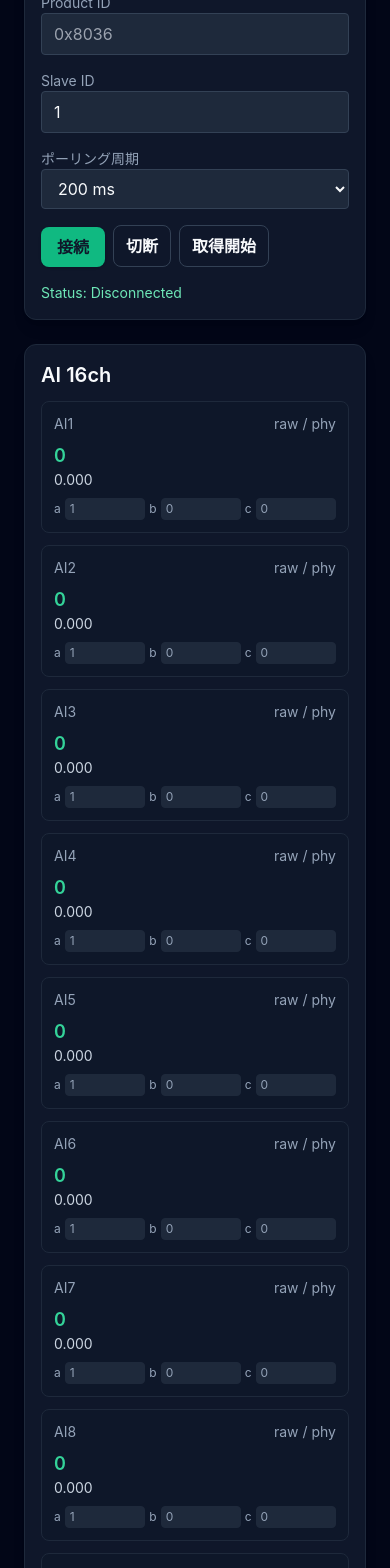
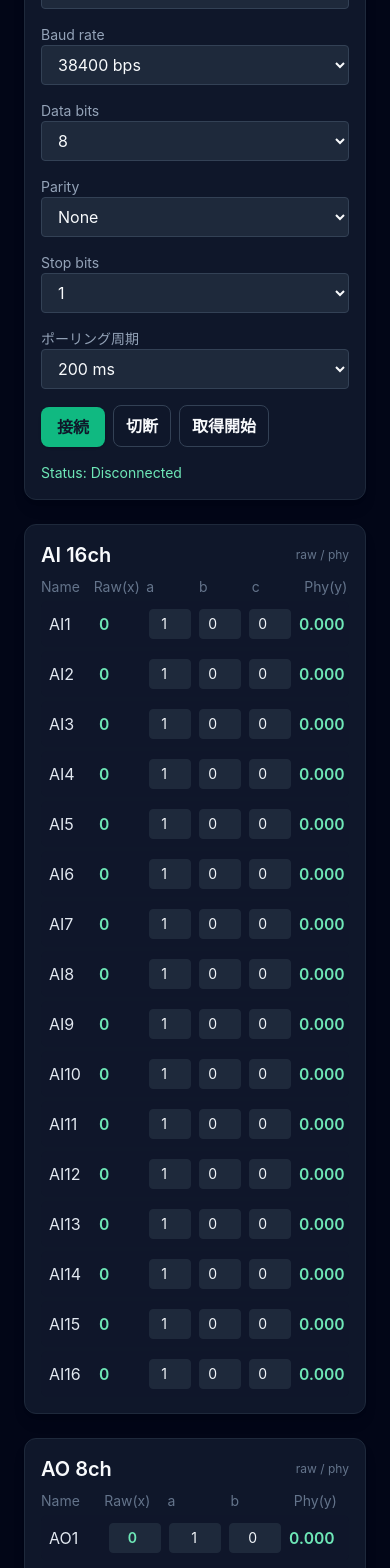
Before and after one commit to KikuchiMakoto/modbus_simple_logger, a React (Vite) app: page / in a window 390 px wide. Shown: the part 280-1848 px from the top of the page. Built offline with nearby package versions, Linux system fonts and the light colour scheme.

Commit message:
WebUSB connect successful

```diff
--- a/package.json
+++ b/package.json
@@ -10,7 +10,8 @@
   },
   "dependencies": {
     "chart.js": "^4.4.4",
-    "modbus-serial": "^11.0.1",
+    "chartjs-adapter-date-fns": "^3.0.0",
+    "modbus-serial": "^8.0.23",
     "react": "^18.2.0",
     "react-chartjs-2": "^5.2.0",
     "react-dom": "^18.2.0",
--- a/src/App.tsx
+++ b/src/App.tsx
@@ -10,7 +10,7 @@ import {
   Legend,
 } from 'chart.js';
 import 'chartjs-adapter-date-fns';
-import { WebUsbModbusClient } from './modbus/webusbClient';
+import { WebSerialModbusClient } from './modbus/webserialClient';
 import {
   AiCalibration,
   AoCalibration,
@@ -18,6 +18,7 @@ import {
   AoChannel,
   PollingRateOption,
   DataPoint,
+  SerialSettings,
 } from './types';
 import {
   aiToPhysical,
@@ -45,7 +46,16 @@ const POLLING_OPTIONS: PollingRateOption[] = [
 
 const AI_CHANNELS = 16;
 const AO_CHANNELS = 8;
-const DEFAULT_BAUD = 38400;
+const BAUD_OPTIONS = [9600, 19200, 38400, 57600, 115200];
+const DATA_BITS_OPTIONS: SerialSettings['dataBits'][] = [7, 8];
+const STOP_BITS_OPTIONS: SerialSettings['stopBits'][] = [1, 2];
+const PARITY_OPTIONS: SerialSettings['parity'][] = ['none', 'even', 'odd'];
+const DEFAULT_SERIAL_SETTINGS: SerialSettings = {
+  baudRate: 38400,
+  dataBits: 8,
+  stopBits: 1,
+  parity: 'none',
+};
 const AI_START_REGISTER = 0x0000;
 const AO_START_REGISTER = 0x0100;
 
@@ -79,6 +89,11 @@ function formatTimestamp(ts: number) {
   return new Date(ts).toISOString();
 }
 
+function formatSerialSettings(settings: SerialSettings) {
+  const parityLetter = settings.parity === 'none' ? 'N' : settings.parity === 'even' ? 'E' : 'O';
+  return `${settings.baudRate}bps ${settings.dataBits}${parityLetter}${settings.stopBits}`;
+}
+
 const axisOptions = [
   { key: 'time', label: 'Timestamp (ms)' },
   ...Array.from({ length: AI_CHANNELS }, (_, idx) => ({ key: `ai${idx}`, label: `AI${idx + 1}` })),
@@ -86,9 +101,8 @@ const axisOptions = [
 ];
 
 function App() {
-  const [vendorId, setVendorId] = useState('');
-  const [productId, setProductId] = useState('');
   const [slaveId, setSlaveId] = useState(1);
+  const [serialSettings, setSerialSettings] = useState<SerialSettings>(DEFAULT_SERIAL_SETTINGS);
   const [pollingRate, setPollingRate] = useState<PollingRateOption>(POLLING_OPTIONS[0]);
   const [aiCalibration, setAiCalibration] = useState<AiCalibration[]>(loadAiCalibration(AI_CHANNELS));
   const [aoCalibration, setAoCalibration] = useState<AoCalibration[]>(loadAoCalibration(AO_CHANNELS));
@@ -101,14 +115,8 @@ function App() {
   const [logHandle, setLogHandle] = useState<FileSystemWritableFileStream | null>(null);
   const [chartX, setChartX] = useState('time');
   const [chartY, setChartY] = useState('ai0');
-  const clientRef = useRef<WebUsbModbusClient | null>(null);
+  const clientRef = useRef<WebSerialModbusClient | null>(null);
   const pollTimer = useRef<number>();
-
-  useEffect(() => {
-    if (clientRef.current) {
-      clientRef.current = new WebUsbModbusClient(slaveId);
-    }
-  }, [slaveId]);
 
   useEffect(() => {
     saveAiCalibration(aiCalibration);
@@ -228,17 +236,17 @@ function App() {
   }, [acquiring, pollingRate]);
 
   const handleConnect = async () => {
-    const filters = [] as USBDeviceFilter[];
-    if (vendorId) filters.push({ vendorId: parseInt(vendorId, 10) });
-    if (productId) filters.push({ productId: parseInt(productId, 10) });
-
     try {
-      const client = new WebUsbModbusClient(slaveId);
-      await client.connect(filters.length ? filters : [{ vendorId: 0x0403 }]);
+      const client = new WebSerialModbusClient(slaveId, serialSettings);
+      await client.connect();
       clientRef.current = client;
       setConnected(true);
-      setStatus(`Connected @ ${DEFAULT_BAUD}bps`);
+      setStatus(`Connected @ ${formatSerialSettings(serialSettings)}`);
     } catch (err) {
+      if (err instanceof DOMException && err.name === 'NotFoundError') {
+        setStatus('デバイス選択をキャンセルしました');
+        return;
+      }
       setStatus((err as Error).message);
     }
   };
@@ -329,8 +337,10 @@ function App() {
     <div className="p-6 space-y-6">
       <header className="flex flex-col gap-3 md:flex-row md:items-center md:justify-between">
         <div>
-          <h1 className="text-2xl font-bold text-emerald-400">ModbusRTU WebUSB Logger</h1>
-          <p className="text-sm text-slate-400">AI 16ch / AO 8ch ・ Baud {DEFAULT_BAUD}</p>
+          <h1 className="text-2xl font-bold text-emerald-400">ModbusRTU Web Serial Logger</h1>
+          <p className="text-sm text-slate-400">
+            AI 16ch / AO 8ch - {formatSerialSettings(serialSettings)}
+          </p>
         </div>
         <div className="flex gap-2">
           <button className="button-secondary" onClick={handleDownloadCalibration}>
@@ -342,35 +352,95 @@ function App() {
         </div>
       </header>
 
-      <section className="card grid gap-4 md:grid-cols-2 lg:grid-cols-3">
-        <div>
-          <label className="block text-sm text-slate-400">Vendor ID</label>
-          <input
-            value={vendorId}
-            onChange={(e) => setVendorId(e.target.value)}
-            className="w-full rounded border border-slate-700 bg-slate-800 px-3 py-2"
-            placeholder="0x2341"
-          />
-        </div>
-        <div>
-          <label className="block text-sm text-slate-400">Product ID</label>
-          <input
-            value={productId}
-            onChange={(e) => setProductId(e.target.value)}
-            className="w-full rounded border border-slate-700 bg-slate-800 px-3 py-2"
-            placeholder="0x8036"
-          />
-        </div>
+      <section className="card grid gap-4 md:grid-cols-2 lg:grid-cols-4">
         <div>
           <label className="block text-sm text-slate-400">Slave ID</label>
           <input
             type="number"
             value={slaveId}
             onChange={(e) => setSlaveId(parseInt(e.target.value, 10))}
-            className="w-full rounded border border-slate-700 bg-slate-800 px-3 py-2"
+            className="w-full rounded border border-slate-700 bg-slate-800 px-3 py-2 disabled:cursor-not-allowed disabled:opacity-60"
             min={1}
             max={247}
+            disabled={connected}
           />
+        </div>
+        <div>
+          <label className="block text-sm text-slate-400">Baud rate</label>
+          <select
+            value={serialSettings.baudRate}
+            onChange={(e) =>
+              setSerialSettings((prev) => ({ ...prev, baudRate: Number(e.target.value) }))
+            }
+            className="w-full rounded border border-slate-700 bg-slate-800 px-3 py-2 disabled:cursor-not-allowed disabled:opacity-60"
+            disabled={connected}
+          >
+            {BAUD_OPTIONS.map((baud) => (
+              <option key={baud} value={baud}>
+                {baud} bps
+              </option>
+            ))}
+          </select>
+        </div>
+        <div>
+          <label className="block text-sm text-slate-400">Data bits</label>
+          <select
+            value={serialSettings.dataBits}
+            onChange={(e) =>
+              setSerialSettings((prev) => ({
+                ...prev,
+                dataBits: Number(e.target.value) as SerialSettings['dataBits'],
+              }))
+            }
+            className="w-full rounded border border-slate-700 bg-slate-800 px-3 py-2 disabled:cursor-not-allowed disabled:opacity-60"
+            disabled={connected}
+          >
+            {DATA_BITS_OPTIONS.map((bits) => (
+              <option key={bits} value={bits}>
+                {bits}
+              </option>
+            ))}
+          </select>
+        </div>
+        <div>
+          <label className="block text-sm text-slate-400">Parity</label>
+          <select
+            value={serialSettings.parity}
+            onChange={(e) =>
+              setSerialSettings((prev) => ({
+                ...prev,
+                parity: e.target.value as SerialSettings['parity'],
+              }))
+            }
+            className="w-full rounded border border-slate-700 bg-slate-800 px-3 py-2 disabled:cursor-not-allowed disabled:opacity-60"
+            disabled={connected}
+          >
+            {PARITY_OPTIONS.map((opt) => (
+              <option key={opt} value={opt}>
+                {opt === 'none' ? 'None' : opt.charAt(0).toUpperCase() + opt.slice(1)}
+              </option>
+            ))}
+          </select>
+        </div>
+        <div>
+          <label className="block text-sm text-slate-400">Stop bits</label>
+          <select
+            value={serialSettings.stopBits}
+            onChange={(e) =>
+              setSerialSettings((prev) => ({
+                ...prev,
+                stopBits: Number(e.target.value) as SerialSettings['stopBits'],
+              }))
+            }
+            className="w-full rounded border border-slate-700 bg-slate-800 px-3 py-2 disabled:cursor-not-allowed disabled:opacity-60"
+            disabled={connected}
+          >
+            {STOP_BITS_OPTIONS.map((bits) => (
+              <option key={bits} value={bits}>
+                {bits}
+              </option>
+            ))}
+          </select>
         </div>
         <div>
           <label className="block text-sm text-slate-400">ポーリング周期</label>
@@ -389,7 +459,7 @@ function App() {
             ))}
           </select>
         </div>
-        <div className="flex items-end gap-2">
+        <div className="flex items-end gap-2 lg:col-span-2">
           <button className="button-primary" onClick={handleConnect} disabled={connected}>
             接続
           </button>
@@ -400,97 +470,97 @@ function App() {
             {acquiring ? '停止' : '取得開始'}
           </button>
         </div>
-        <div className="text-sm text-emerald-300">Status: {status}</div>
+        <div className="text-sm text-emerald-300 lg:col-span-2">Status: {status}</div>
       </section>
 
       <section className="card">
-        <h2 className="text-xl font-semibold mb-3">AI 16ch</h2>
-        <div className="grid gap-3 md:grid-cols-2 lg:grid-cols-4">
+        <div className="mb-2 flex items-center justify-between">
+          <h2 className="text-xl font-semibold">AI 16ch</h2>
+          <span className="text-xs text-slate-500">raw / phy</span>
+        </div>
+        <div className="grid gap-1 text-base">
+          <div className="grid grid-cols-6 gap-2 text-sm text-slate-500">
+            <span>Name</span>
+            <span>Raw(x)</span>
+            <span>a</span>
+            <span>b</span>
+            <span>c</span>
+            <span>Phy(y)</span>
+          </div>
           {aiChannels.map((ch, idx) => (
-            <div key={ch.id} className="rounded-lg border border-slate-800 bg-slate-900/70 p-3">
-              <div className="flex items-center justify-between text-sm text-slate-400">
-                <span>{ch.label}</span>
-                <span>raw / phy</span>
-              </div>
-              <div className="mt-2 text-lg font-semibold text-emerald-400">{ch.raw}</div>
-              <div className="text-sm text-slate-300">{ch.phy.toFixed(3)}</div>
-              <div className="mt-2 grid grid-cols-3 gap-1 text-xs text-slate-400">
-                <label className="flex items-center gap-1">
-                  a
+            <div
+              key={ch.id}
+              className="grid grid-cols-6 items-center gap-2 rounded-md bg-slate-900/60 px-2 py-2"
+            >
+              <span className="text-slate-200">{ch.label}</span>
+              <span className="font-semibold text-emerald-300 tabular-nums">{ch.raw}</span>
               <input
                 type="number"
                 step="0.001"
                 value={aiCalibration[idx].a}
                 onChange={(e) => updateAiCalibration(idx, 'a', Number(e.target.value))}
-                    className="w-full rounded border border-slate-800 bg-slate-800 px-1 py-0.5"
+                className="input-compact"
               />
-                </label>
-                <label className="flex items-center gap-1">
-                  b
               <input
                 type="number"
                 step="0.001"
                 value={aiCalibration[idx].b}
                 onChange={(e) => updateAiCalibration(idx, 'b', Number(e.target.value))}
-                    className="w-full rounded border border-slate-800 bg-slate-800 px-1 py-0.5"
+                className="input-compact"
               />
-                </label>
-                <label className="flex items-center gap-1">
-                  c
               <input
                 type="number"
                 step="0.001"
                 value={aiCalibration[idx].c}
                 onChange={(e) => updateAiCalibration(idx, 'c', Number(e.target.value))}
-                    className="w-full rounded border border-slate-800 bg-slate-800 px-1 py-0.5"
+                className="input-compact"
               />
-                </label>
-              </div>
+              <span className="font-semibold text-emerald-300 tabular-nums">{ch.phy.toFixed(3)}</span>
             </div>
           ))}
         </div>
       </section>
 
       <section className="card">
-        <h2 className="text-xl font-semibold mb-3">AO 8ch</h2>
-        <div className="grid gap-3 md:grid-cols-2 lg:grid-cols-4">
+        <div className="mb-2 flex items-center justify-between">
+          <h2 className="text-xl font-semibold">AO 8ch</h2>
+          <span className="text-xs text-slate-500">raw / phy</span>
+        </div>
+        <div className="grid gap-1 text-base">
+          <div className="grid grid-cols-5 gap-2 text-sm text-slate-500">
+            <span>Name</span>
+            <span>Raw(x)</span>
+            <span>a</span>
+            <span>b</span>
+            <span>Phy(y)</span>
+          </div>
           {aoChannels.map((ch, idx) => (
-            <div key={ch.id} className="rounded-lg border border-slate-800 bg-slate-900/70 p-3">
-              <div className="flex items-center justify-between text-sm text-slate-400">
-                <span>{ch.label}</span>
-                <span>raw / phy</span>
-              </div>
-              <div className="mt-2 flex items-center gap-2">
+            <div
+              key={ch.id}
+              className="grid grid-cols-5 items-center gap-2 rounded-md bg-slate-900/60 px-2 py-2"
+            >
+              <span className="text-slate-200">{ch.label}</span>
               <input
                 type="number"
                 value={ch.raw}
                 onChange={(e) => handleAoRawChange(idx, Number(e.target.value))}
-                  className="w-full rounded border border-slate-800 bg-slate-800 px-2 py-1"
+                className="input-compact input-raw"
               />
-                <span className="text-sm text-slate-300">{ch.phy.toFixed(3)}</span>
-              </div>
-              <div className="mt-2 grid grid-cols-2 gap-1 text-xs text-slate-400">
-                <label className="flex items-center gap-1">
-                  a
               <input
                 type="number"
                 step="0.001"
                 value={aoCalibration[idx].a}
                 onChange={(e) => updateAoCalibration(idx, 'a', Number(e.target.value))}
-                    className="w-full rounded border border-slate-800 bg-slate-800 px-1 py-0.5"
+                className="input-compact"
               />
-                </label>
-                <label className="flex items-center gap-1">
-                  b
               <input
                 type="number"
                 step="0.001"
                 value={aoCalibration[idx].b}
                 onChange={(e) => updateAoCalibration(idx, 'b', Number(e.target.value))}
-                    className="w-full rounded border border-slate-800 bg-slate-800 px-1 py-0.5"
+                className="input-compact"
               />
-                </label>
-              </div>
+              <span className="font-semibold text-emerald-300 tabular-nums">{ch.phy.toFixed(3)}</span>
             </div>
           ))}
         </div>
--- a/src/index.css
+++ b/src/index.css
@@ -22,3 +22,11 @@ body {
 .button-secondary {
   @apply rounded-lg border border-slate-700 px-3 py-2 font-semibold text-slate-50 hover:border-emerald-400;
 }
+
+.input-compact {
+  @apply w-full rounded border border-slate-800 bg-slate-800 px-2 py-1 text-sm text-slate-100 text-right;
+}
+
+.input-raw {
+  @apply font-semibold text-emerald-300;
+}
--- /dev/null
+++ b/src/modbus/webserialClient.ts
@@ -0,0 +1,151 @@
+/*
+ * Web Serial API transport using modbus-serial helpers for CRC16.
+ * Designed for CDC-ACM USB-Serial converters that work with OS drivers.
+ */
+import { Buffer } from 'buffer';
+import crc16 from 'modbus-serial/utils/crc16';
+import { SerialSettings } from '../types';
+
+export class WebSerialModbusClient {
+  private port: SerialPort | null = null;
+  private reader: ReadableStreamDefaultReader<Uint8Array> | null = null;
+  private writer: WritableStreamDefaultWriter<Uint8Array> | null = null;
+  private slaveId: number;
+  private serialSettings: SerialSettings;
+
+  constructor(
+    slaveId = 1,
+    serialSettings: SerialSettings = {
+      baudRate: 38400,
+      dataBits: 8,
+      stopBits: 1,
+      parity: 'none',
+    },
+  ) {
+    this.slaveId = slaveId;
+    this.serialSettings = serialSettings;
+  }
+
+  async connect(): Promise<boolean> {
+    if (!('serial' in navigator)) {
+      throw new Error('Web Serial API is not supported in this browser');
+    }
+
+    // Request port from user
+    this.port = await navigator.serial.requestPort();
+
+    // Open with serial settings
+    await this.port.open({
+      baudRate: this.serialSettings.baudRate,
+      dataBits: this.serialSettings.dataBits,
+      stopBits: this.serialSettings.stopBits,
+      parity: this.serialSettings.parity,
+    });
+
+    // Get readable and writable streams
+    if (!this.port.readable || !this.port.writable) {
+      throw new Error('Port streams are not available');
+    }
+
+    this.reader = this.port.readable.getReader();
+    this.writer = this.port.writable.getWriter();
+
+    return true;
+  }
+
+  async disconnect() {
+    try {
+      // Release reader and writer
+      if (this.reader) {
+        await this.reader.cancel();
+        this.reader.releaseLock();
+        this.reader = null;
+      }
+      if (this.writer) {
+        await this.writer.close();
+        this.writer = null;
+      }
+      // Close port
+      if (this.port) {
+        await this.port.close();
+        this.port = null;
+      }
+    } catch (err) {
+      console.error('Error during disconnect:', err);
+      this.port = null;
+      this.reader = null;
+      this.writer = null;
+    }
+  }
+
+  private ensureReady() {
+    if (!this.port || !this.reader || !this.writer) {
+      throw new Error('Device not connected');
+    }
+  }
+
+  private buildFrame(functionCode: number, payload: number[]): Uint8Array {
+    const frame = [this.slaveId, functionCode, ...payload];
+    const crc = crc16(Buffer.from(frame));
+    frame.push(crc & 0xff, (crc >> 8) & 0xff);
+    return new Uint8Array(frame);
+  }
+
+  private async transfer(frame: Uint8Array, expectedLength: number): Promise<DataView> {
+    this.ensureReady();
+    const { writer, reader } = this as {
+      writer: WritableStreamDefaultWriter<Uint8Array>;
+      reader: ReadableStreamDefaultReader<Uint8Array>;
+    };
+
+    // Write frame
+    await writer.write(frame);
+
+    // Read response with timeout
+    const timeout = 1000; // 1 second timeout
+    const buffer: number[] = [];
+    const startTime = Date.now();
+
+    while (buffer.length < expectedLength) {
+      if (Date.now() - startTime > timeout) {
+        throw new Error('Timeout waiting for response');
+      }
+
+      const { value, done } = await reader.read();
+      if (done) {
+        throw new Error('Stream closed unexpectedly');
+      }
+      if (value) {
+        buffer.push(...Array.from(value));
+      }
+
+      // Check if we have enough data
+      if (buffer.length >= expectedLength) {
+        break;
+      }
+    }
+
+    // Convert to DataView
+    const responseArray = new Uint8Array(buffer.slice(0, expectedLength));
+    return new DataView(responseArray.buffer);
+  }
+
+  async readInputRegisters(start: number, count: number): Promise<number[]> {
+    const payload = [start >> 8, start & 0xff, count >> 8, count & 0xff];
+    const frame = this.buildFrame(4, payload);
+    const expected = 5 + count * 2; // addr + fc + byteCount + data + crc
+    const view = await this.transfer(frame, expected);
+    const values: number[] = [];
+    const byteCount = view.getUint8(2);
+    for (let i = 0; i < byteCount / 2; i += 1) {
+      values.push(view.getInt16(3 + i * 2, false));
+    }
+    return values;
+  }
+
+  async writeSingleRegister(address: number, value: number): Promise<void> {
+    const payload = [address >> 8, address & 0xff, value >> 8, value & 0xff];
+    const frame = this.buildFrame(6, payload);
+    await this.transfer(frame, 8);
+  }
+}
--- a/src/modbus/webusbClient.ts
+++ b/src/modbus/webusbClient.ts
@@ -4,6 +4,7 @@
  */
 import { Buffer } from 'buffer';
 import crc16 from 'modbus-serial/utils/crc16';
+import { SerialSettings } from '../types';
 
 type EndpointPair = {
   inEndpoint: USBEndpoint;
@@ -14,12 +15,29 @@ export class WebUsbModbusClient {
   private device: USBDevice | null = null;
   private endpoints: EndpointPair | null = null;
   private slaveId: number;
+  private serialSettings: SerialSettings;
+  private controlInterfaceNumber: number | null = null;
 
-  constructor(slaveId = 1) {
+  constructor(
+    slaveId = 1,
+    serialSettings: SerialSettings = {
+      baudRate: 38400,
+      dataBits: 8,
+      stopBits: 1,
+      parity: 'none',
+    },
+  ) {
     this.slaveId = slaveId;
+    this.serialSettings = serialSettings;
   }
 
-  async connect(filters: USBDeviceRequestOptions['filters']): Promise<void> {
+  async connect(
+    filters: USBDeviceRequestOptions['filters'] = [
+      { classCode: 0x02 },
+      { classCode: 0x0a },
+      { classCode: 0xff },
+    ],
+  ): Promise<boolean> {
     if (!('usb' in navigator)) {
       throw new Error('WebUSB is not supported in this browser');
     }
@@ -29,14 +47,40 @@ export class WebUsbModbusClient {
       await this.device.selectConfiguration(1);
     }
 
-    const iface = this.device.configuration?.interfaces.find((i) =>
-      i.alternates.some((alt) => alt.interfaceClass === 255 || alt.interfaceClass === 10),
-    ) ?? this.device.configuration?.interfaces[0];
+    const interfaces = this.device.configuration?.interfaces ?? [];
+    const controlIface = interfaces.find((i) =>
+      i.alternates.some((alt) => alt.interfaceClass === 2),
+    );
+    const dataIface = interfaces.find((i) =>
+      i.alternates.some((alt) => alt.interfaceClass === 10),
+    );
+    const vendorIface = interfaces.find((i) =>
+      i.alternates.some((alt) => alt.interfaceClass === 255),
+    );
+    const iface = dataIface ?? vendorIface ?? interfaces[0];
 
     if (!iface) throw new Error('No usable interface found');
     const alt = iface.alternates[0];
-    await this.device.claimInterface(iface.interfaceNumber);
-    await this.device.selectAlternateInterface(iface.interfaceNumber, alt.alternateSetting);
+    try {
+      await this.device.claimInterface(iface.interfaceNumber);
+      await this.device.selectAlternateInterface(iface.interfaceNumber, alt.alternateSetting);
+    } catch (err) {
+      throw new Error(
+        'Unable to claim interface. Close any app using this USB device and reconnect it.',
+      );
+    }
+
+    if (controlIface) {
+      this.controlInterfaceNumber = controlIface.interfaceNumber;
+      if (controlIface.interfaceNumber !== iface.interfaceNumber) {
+        const controlAlt = controlIface.alternates[0];
+        await this.device.claimInterface(controlIface.interfaceNumber);
+        await this.device.selectAlternateInterface(
+          controlIface.interfaceNumber,
+          controlAlt.alternateSetting,
+        );
+      }
+    }
 
     const inEndpoint = alt.endpoints.find((e) => e.direction === 'in');
     const outEndpoint = alt.endpoints.find((e) => e.direction === 'out');
@@ -44,6 +88,7 @@ export class WebUsbModbusClient {
       throw new Error('Failed to find bulk endpoints');
     }
     this.endpoints = { inEndpoint, outEndpoint };
+    return this.applyLineCoding();
   }
 
   async disconnect() {
@@ -53,6 +98,7 @@ export class WebUsbModbusClient {
       } finally {
         this.device = null;
         this.endpoints = null;
+        this.controlInterfaceNumber = null;
       }
     }
   }
@@ -80,6 +126,48 @@ export class WebUsbModbusClient {
     return result.data;
   }
 
+  private async applyLineCoding(): Promise<boolean> {
+    if (!this.device || this.controlInterfaceNumber == null) {
+      return false;
+    }
+    const { baudRate, dataBits, stopBits, parity } = this.serialSettings;
+    const parityCode = parity === 'none' ? 0 : parity === 'odd' ? 1 : 2;
+    const stopBitsCode = stopBits === 1 ? 0 : 2;
+    const payload = new Uint8Array(7);
+    payload[0] = baudRate & 0xff;
+    payload[1] = (baudRate >> 8) & 0xff;
+    payload[2] = (baudRate >> 16) & 0xff;
+    payload[3] = (baudRate >> 24) & 0xff;
+    payload[4] = stopBitsCode;
+    payload[5] = parityCode;
+    payload[6] = dataBits;
+    try {
+      await this.device.controlTransferOut(
+        {
+          requestType: 'class',
+          recipient: 'interface',
+          request: 0x20,
+          value: 0x00,
+          index: this.controlInterfaceNumber,
+        },
+        payload,
+      );
+      await this.device.controlTransferOut(
+        {
+          requestType: 'class',
+          recipient: 'interface',
+          request: 0x22,
+          value: 0x03,
+          index: this.controlInterfaceNumber,
+        },
+      );
+      return true;
+    } catch (err) {
+      console.warn('Serial line coding not supported', err);
+      return false;
+    }
+  }
+
   async readInputRegisters(start: number, count: number): Promise<number[]> {
     const payload = [start >> 8, start & 0xff, count >> 8, count & 0xff];
     const frame = this.buildFrame(4, payload);
--- a/src/types.ts
+++ b/src/types.ts
@@ -33,3 +33,12 @@ export type DataPoint = {
   ai: number[];
   ao: number[];
 };
+
+export type SerialParity = 'none' | 'odd' | 'even';
+
+export type SerialSettings = {
+  baudRate: number;
+  dataBits: 7 | 8;
+  stopBits: 1 | 2;
+  parity: SerialParity;
+};
```
Lines whose indentation alone changed are shown as unchanged.
